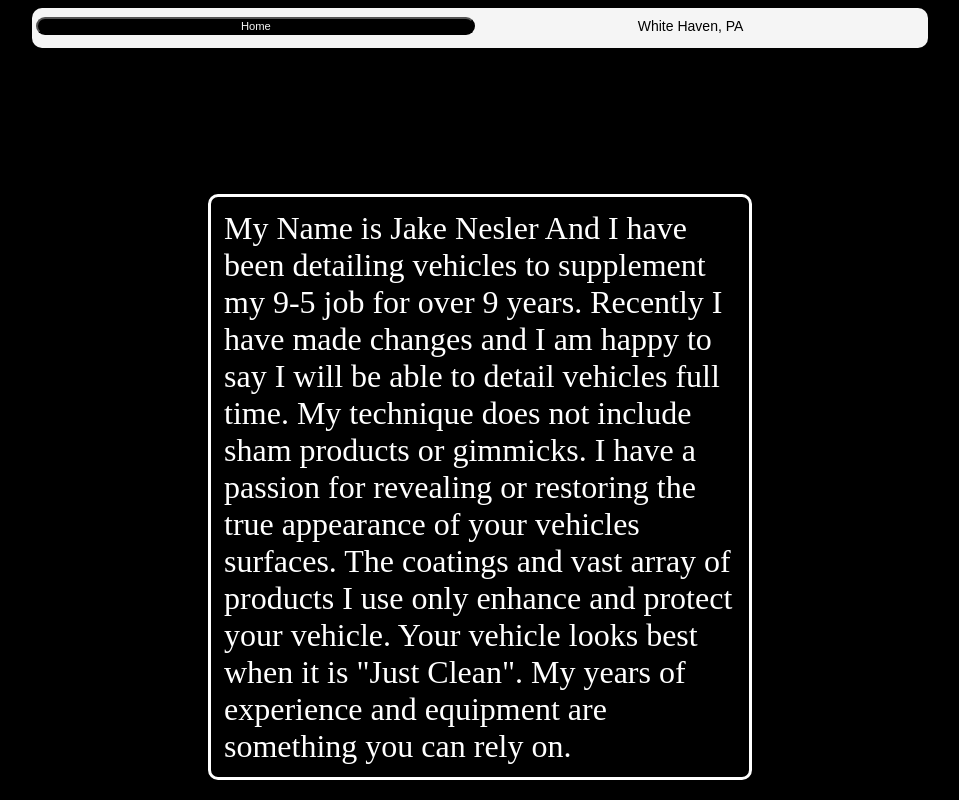
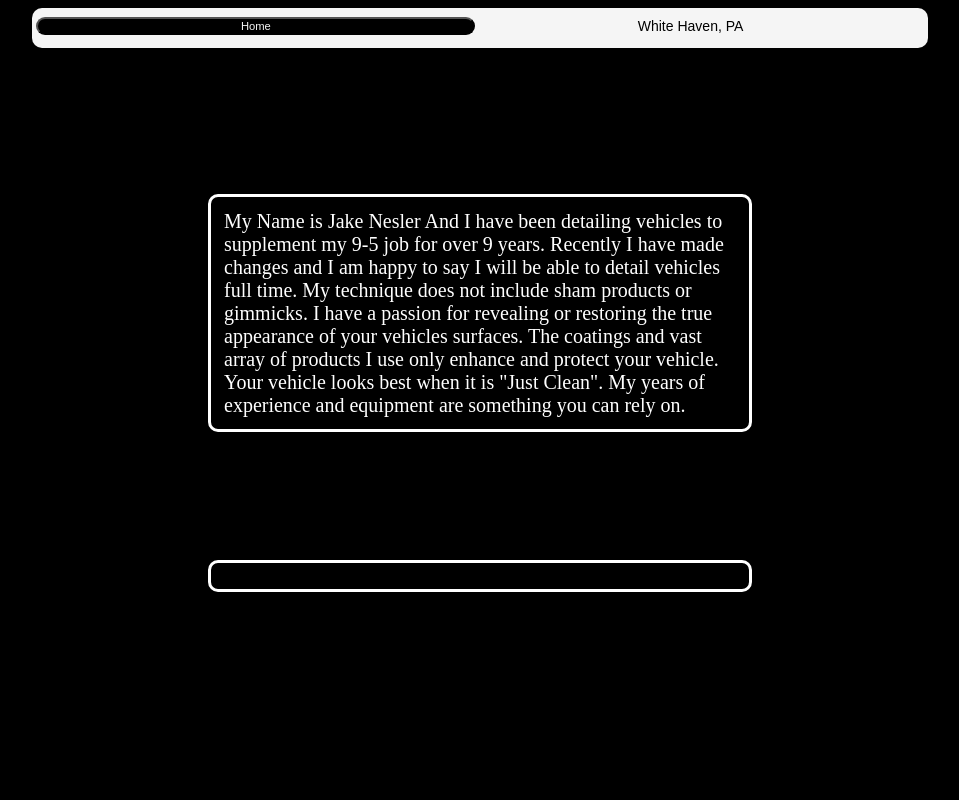
Before and after one commit to jakeNesler/Final, a plain HTML site: page about.html in a window 1280 px wide. Shown: the whole page, without its empty margins (168-1127 px from the left). Drawn offline with Linux system fonts and the light colour scheme.

Commit message:
about page changes

```diff
--- a/about.css
+++ b/about.css
@@ -11,7 +11,7 @@
     border-color: white;
     text-align: left;
     font-family: url("Fonts/Poppins/Poppins-Medium.ttf");
-    font-size: xx-large;
+    font-size:125%;
     color: white;
     padding-left: 1%;
     padding-right: 1%;
--- a/about.html
+++ b/about.html
@@ -21,5 +21,6 @@
         </h3>    <br>
     </div>
     <div class="paragraph">My Name is Jake Nesler And I have been detailing vehicles to supplement my 9-5 job for over 9 years. Recently I have made changes and I am happy to say I will be able to detail vehicles full time. My technique does not include sham products or gimmicks. I have a passion for revealing or restoring the true appearance of your vehicles surfaces. The coatings and vast array of products I use only enhance and protect your vehicle. Your vehicle looks best when it is "Just Clean".  My years of experience and equipment are something you can rely on. </div>
+    <div class="paragraph"></div>
 </body>
 </html>
--- a/gallery.css
+++ b/gallery.css
@@ -52,6 +52,7 @@
 {
 
     margin: auto;
+    margin-bottom: 10%;
     min-width: auto;
     min-height: auto;
     height: fit-content;
@@ -92,6 +93,7 @@
     grid-gap: 55px;
     grid-template-columns: 100% ;
     grid-template-rows: 400px 55px 400px 55px 400px 55px 400px 55px 400px 55px 400px 55px 400px 55px 400px 55px 400px 55px;
+    margin-bottom: 3%;
     }
     .a {
     color: white;
```
Also changed, not shown: Graphic/Gtechniq.png (added).
